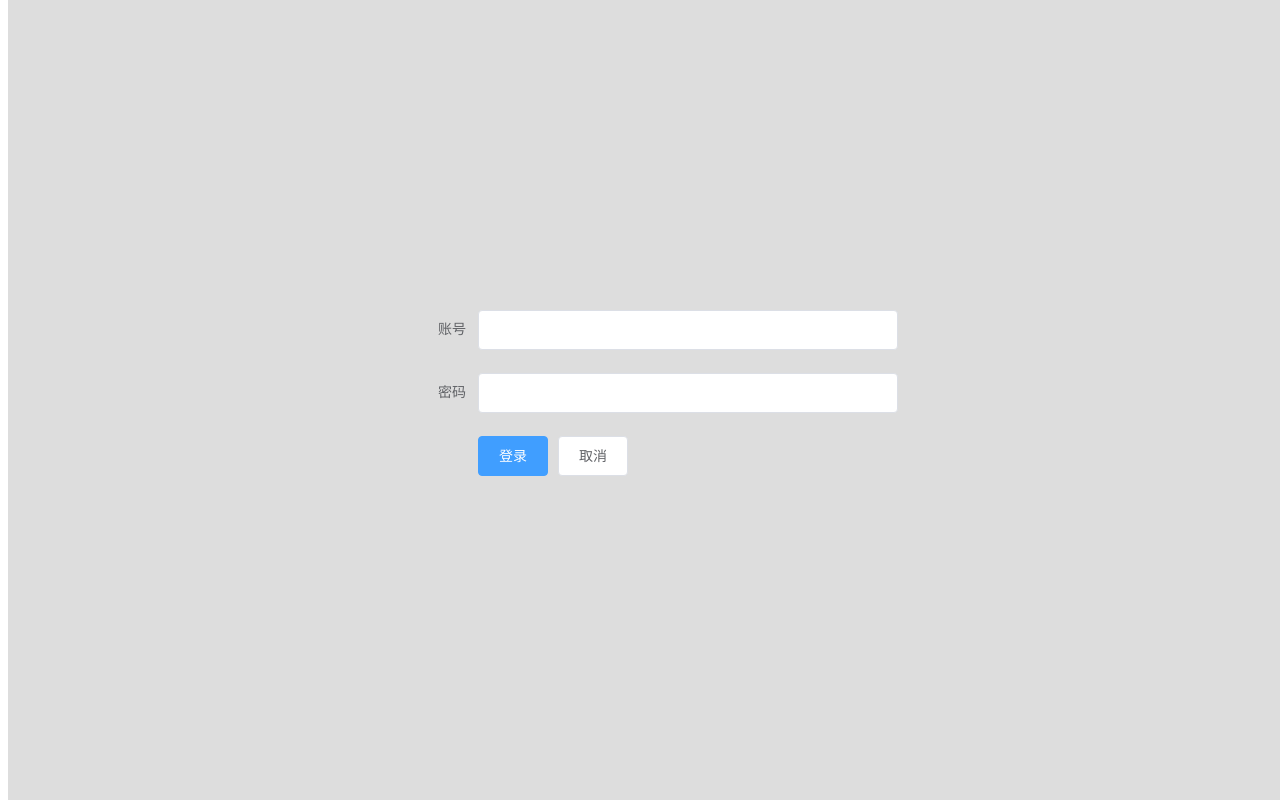
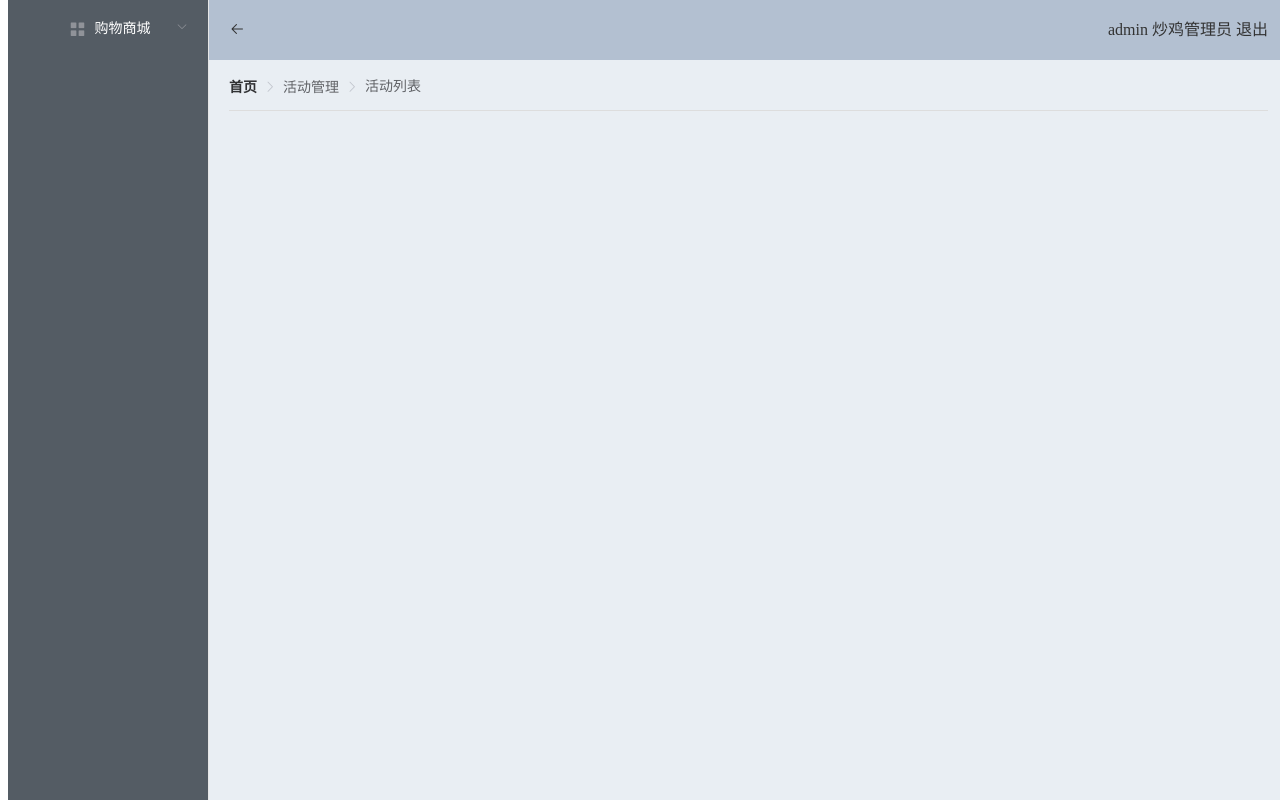
Before and after one commit to xy2001bug/shopping-admin, a Vue app: page /#/ in a window 1280 px wide. Built offline with nearby package versions, Linux system fonts and the light colour scheme.

Commit message:
添加了首页，实现了小箭头的缩放功能

```diff
--- /dev/null
+++ b/src/components/Crumbs.vue
@@ -0,0 +1,22 @@
+<template>
+  <div class="crumbs_cut">
+    <el-breadcrumb separator-class="el-icon-arrow-right">
+    <el-breadcrumb-item :to="{ path: '/' }">首页</el-breadcrumb-item>
+    <el-breadcrumb-item>活动管理</el-breadcrumb-item>
+    <el-breadcrumb-item>活动列表</el-breadcrumb-item>
+  </el-breadcrumb>
+  </div>
+</template>
+
+<script>
+export default {
+
+};
+</script>
+
+<style>
+.crumbs_cut{
+    height: 30px;
+    border-bottom: 1px #ddd solid;
+}
+</style>
--- /dev/null
+++ b/src/components/Header.vue
@@ -0,0 +1,31 @@
+<template>
+    <div>
+        <el-row type="flex" justify="space-between">
+            <div class="arrow" @click="headlClick">
+                <i class="el-icon-back"></i>
+            </div>
+            <div>
+                admin 炒鸡管理员 <span>退出</span>
+            </div>
+
+        </el-row>
+    </div>
+</template>
+
+<script>
+export default {
+methods:{
+    headlClick(){
+        this.$emit("click")
+    }
+}
+
+
+}
+</script>
+
+<style>
+    .arrow{
+        cursor: pointer;
+    }
+</style>
--- /dev/null
+++ b/src/components/Mune.vue
@@ -0,0 +1,44 @@
+<template>
+    <el-menu
+      default-active="2"
+      class="el-menu-vertical-demo"
+      background-color="#545c64"
+      text-color="#fff"
+      :collapse="isShow"
+      active-text-color="#ffd04b">
+
+      <el-submenu index="1">
+        <template slot="title" >
+          <i class="el-icon-menu"></i>
+          <span>购物商城</span>
+        </template>
+        <el-menu-item index="1-1">
+                <template slot="title">商品管理</template>
+            </el-menu-item>
+
+            <el-menu-item index="1-2">
+                <template slot="title">栏目管理</template>
+            </el-menu-item>
+      </el-submenu>
+
+
+    </el-menu>
+</template>
+
+<script>
+export default {
+    props:["isShow"]
+}
+</script>
+
+<style scoped>
+
+.el-menu-vertical-demo{
+        height: 100%;;
+    }
+.el-menu-vertical-demo:not(.el-menu--collapse){
+    width: 200px;
+    min-height: 400px;
+}
+
+</style>
--- a/src/main.js
+++ b/src/main.js
@@ -2,6 +2,7 @@ import Vue from 'vue'
 import App from './App.vue'
 import axios from 'axios'
 import Login from "./pages/Login.vue"
+import Admin from "./pages/Admin.vue"
 //引入路由包1
 import VueRouter from 'vue-router'
 
@@ -16,7 +17,8 @@ Vue.use(ElementUI);
 Vue.use(VueRouter);
 //配置路由
 const routes = [
-  {path:'/', component:Login}
+  {path:"/",component: Admin},
+  {path:'/login', component:Login}
 ];
 //创建路由
 const router = new VueRouter({routes})
--- /dev/null
+++ b/src/pages/Admin.vue
@@ -0,0 +1,87 @@
+<template>
+  <div>
+    <el-container class="contaiver">
+      <el-aside width="auto">
+          <Menu :isShow="isShow"></Menu>
+      </el-aside>
+      <el-container>
+        <el-header>
+            <Header @click="headerShow"></Header>
+        </el-header>
+        <el-main>
+            <Crumbs></Crumbs>
+        </el-main>
+      </el-container>
+    </el-container>
+  </div>
+</template>
+
+<script>
+//这是页眉
+import Header from "../components/Header.vue";
+//这是面包屑
+import Crumbs from "../components/Crumbs.vue"
+//这是导航
+import Menu from "../components/Mune.vue"
+export default {
+    data(){
+      return{
+        isShow:false
+      }
+    },
+    components :{
+        Header,
+        Crumbs,
+        Menu
+    },
+    methods:{
+      headerShow(){
+        this.isShow = !this.isShow
+      }
+    }
+};
+</script>
+
+<style scoped>
+*{
+    padding: 0;
+    margin: 0;
+}
+.el-header,
+.el-footer {
+  background-color: #b3c0d1;
+  color: #333;
+  text-align: center;
+  line-height: 60px;
+}
+
+.el-aside {
+  background-color: #d3dce6;
+  color: #333;
+  text-align: center;
+  line-height: 200px;
+}
+
+.el-main {
+  background-color: #e9eef3;
+  color: #333;
+  text-align: center;
+  line-height: 160px;
+}
+
+div> .contaiver {
+  position: absolute;
+  bottom: 0;
+  top: 0;
+  width: 100%;
+}
+
+.el-container:nth-child(5) .el-aside,
+.el-container:nth-child(6) .el-aside {
+  line-height: 260px;
+}
+
+.el-container:nth-child(7) .el-aside {
+  line-height: 320px;
+}
+</style>
```
